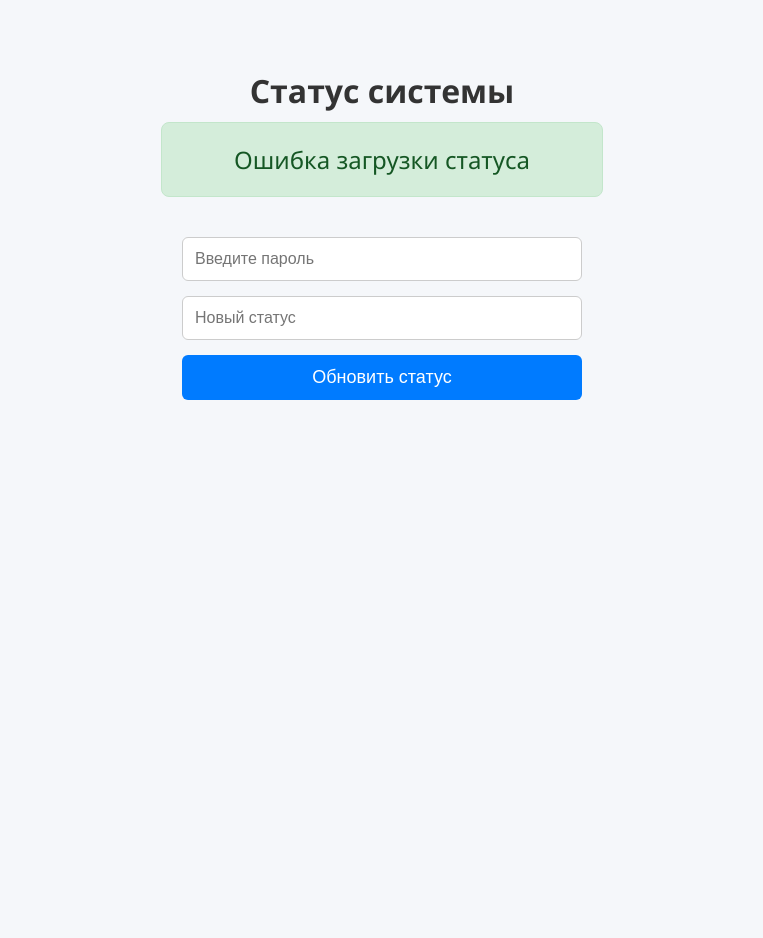
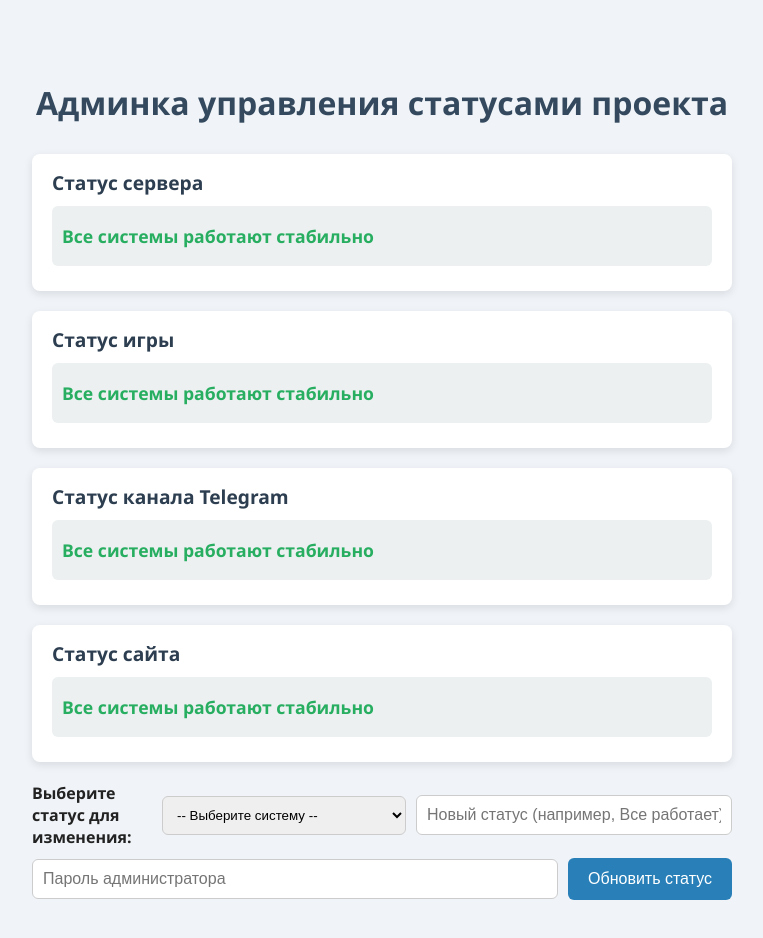
Before and after one commit to kirill12633/status.metro.new, a plain HTML site: page index.html in a window 1280 px wide. Shown: the whole page, without its empty margins (258-1021 px from the left). Before the commit the page ends 800 px from the top, so only its background shows below. Drawn offline with Linux system fonts and the light colour scheme; no server answers.

Commit message:
Update index.html

```diff
--- a/index.html
+++ b/index.html
@@ -2,126 +2,232 @@
 <html lang="ru">
 <head>
   <meta charset="UTF-8" />
-  <title>Статус системы</title>
+  <title>Админка статусов проекта</title>
   <style>
     body {
       font-family: 'Segoe UI', Tahoma, Geneva, Verdana, sans-serif;
-      background: #f5f7fa;
-      display: flex;
-      flex-direction: column;
-      align-items: center;
-      padding: 40px;
-      color: #333;
+      max-width: 700px;
+      margin: 40px auto;
+      padding: 20px;
+      background: #f0f4f8;
+      color: #222;
     }
     h1 {
+      text-align: center;
+      margin-bottom: 30px;
+      color: #34495e;
+    }
+    .status-block {
+      background: white;
+      padding: 15px 20px;
+      border-radius: 8px;
+      box-shadow: 0 3px 8px rgba(0,0,0,0.1);
+      margin-bottom: 20px;
+    }
+    .status-block h2 {
+      margin-top: 0;
+      color: #2c3e50;
+      font-size: 1.2em;
       margin-bottom: 10px;
     }
-    #status {
-      font-size: 24px;
-      margin-bottom: 40px;
-      padding: 20px;
-      background: #d4edda;
-      border: 1px solid #c3e6cb;
-      border-radius: 8px;
-      width: 400px;
-      text-align: center;
-      color: #155724;
+    .status-display {
+      font-weight: bold;
+      font-size: 1.1em;
+      margin-bottom: 10px;
+      padding: 10px;
+      border-radius: 6px;
+      background: #ecf0f1;
+      color: #2c3e50;
+      min-height: 40px;
+      display: flex;
+      align-items: center;
+      gap: 10px;
+    }
+    .status-ok {
+      color: #27ae60;
+    }
+    .status-error {
+      color: #c0392b;
     }
     form {
       display: flex;
-      flex-direction: column;
-      width: 400px;
-      gap: 15px;
+      flex-wrap: wrap;
+      gap: 10px;
+      align-items: center;
     }
     input[type="text"], input[type="password"] {
-      padding: 12px;
-      font-size: 16px;
+      flex: 1 1 250px;
+      padding: 10px;
+      font-size: 1em;
+      border-radius: 6px;
       border: 1px solid #ccc;
-      border-radius: 6px;
-      outline: none;
-      transition: border-color 0.3s;
-    }
-    input[type="text"]:focus, input[type="password"]:focus {
-      border-color: #007bff;
     }
     button {
-      padding: 12px;
-      font-size: 18px;
+      padding: 12px 20px;
+      background: #2980b9;
       border: none;
       border-radius: 6px;
-      background-color: #007bff;
       color: white;
+      font-size: 1em;
       cursor: pointer;
-      transition: background-color 0.3s;
+      transition: background 0.3s;
+      flex-shrink: 0;
     }
     button:hover {
-      background-color: #0056b3;
+      background: #1c5980;
     }
     #message {
-      margin-top: 10px;
+      margin-top: 15px;
       font-weight: bold;
+    }
+    #message.error {
+      color: #c0392b;
+    }
+    #message.success {
+      color: #27ae60;
+    }
+    label {
+      font-weight: 600;
+      width: 120px;
+      user-select: none;
     }
   </style>
 </head>
 <body>
-  <h1>Статус системы</h1>
-  <div id="status">Загрузка статуса...</div>
 
-  <form id="statusForm">
-    <input type="password" id="password" placeholder="Введите пароль" required />
-    <input type="text" id="newStatus" placeholder="Новый статус" required />
+<h1>Админка управления статусами проекта</h1>
+
+<div id="statuses">
+  <div class="status-block" data-key="server">
+    <h2>Статус сервера</h2>
+    <div class="status-display" id="status-server">Загрузка...</div>
+  </div>
+  <div class="status-block" data-key="game">
+    <h2>Статус игры</h2>
+    <div class="status-display" id="status-game">Загрузка...</div>
+  </div>
+  <div class="status-block" data-key="telegram">
+    <h2>Статус канала Telegram</h2>
+    <div class="status-display" id="status-telegram">Загрузка...</div>
+  </div>
+  <div class="status-block" data-key="website">
+    <h2>Статус сайта</h2>
+    <div class="status-display" id="status-website">Загрузка...</div>
+  </div>
+</div>
+
+<form id="status-form">
+  <label for="status-select">Выберите статус для изменения:</label>
+  <select id="status-select" required style="flex:1 1 200px; padding:10px; border-radius:6px; border:1px solid #ccc;">
+    <option value="" disabled selected>-- Выберите систему --</option>
+    <option value="server">Сервер</option>
+    <option value="game">Игра</option>
+    <option value="telegram">Telegram канал</option>
+    <option value="website">Сайт</option>
+  </select>
+
+  <input type="text" id="new-status" placeholder="Новый статус (например, Все работает)" required />
+
+  <input type="password" id="password" placeholder="Пароль администратора" required style="flex:1 1 200px;" />
+
   <button type="submit">Обновить статус</button>
-    <div id="message"></div>
 </form>
 
+<div id="message"></div>
+
 <script>
-    async function fetchStatus() {
-      try {
-        const res = await fetch('/api/status');
-        const data = await res.json();
-        document.getElementById('status').textContent = data.status;
-      } catch {
-        document.getElementById('status').textContent = 'Ошибка загрузки статуса';
+  const webhookURL = 'https://discord.com/api/webhooks/1403274247232819271/Ui4g8IJEMhdfwurKFHag9LUwHh9lRzC7oGF5i29MaDamHioSgubRuFBvT8GyHi39eIKc';
+  const ADMIN_PASSWORD = '2255';
+
+  // Изначальные статусы (можно менять)
+  let statuses = {
+    server: 'Все системы работают стабильно',
+    game: 'Все системы работают стабильно',
+    telegram: 'Все системы работают стабильно',
+    website: 'Все системы работают стабильно'
+  };
+
+  // Элементы показа статусов
+  function updateStatusDisplay(key) {
+    const el = document.getElementById('status-' + key);
+    if (!el) return;
+
+    const status = statuses[key];
+    el.textContent = status;
+
+    // Подкрашиваем зеленым если содержит "работают", красным — если нет
+    if (/работа/i.test(status)) {
+      el.classList.add('status-ok');
+      el.classList.remove('status-error');
+    } else {
+      el.classList.add('status-error');
+      el.classList.remove('status-ok');
     }
   }
 
-    document.getElementById('statusForm').addEventListener('submit', async (e) => {
+  // Обновляем все при загрузке
+  function updateAllStatuses() {
+    for (const key in statuses) {
+      updateStatusDisplay(key);
+    }
+  }
+
+  // Показываем сообщение
+  const message = document.getElementById('message');
+  function showMessage(text, type='') {
+    message.textContent = text;
+    message.className = type;
+  }
+
+  // Отправляем в Discord через webhook
+  async function sendToDiscord(system, status) {
+    const content = `Обновлён статус **${system}**: ${status}`;
+    const res = await fetch(webhookURL, {
+      method: 'POST',
+      headers: { 'Content-Type': 'application/json' },
+      body: JSON.stringify({ content }),
+    });
+    if (!res.ok) throw new Error('Ошибка при отправке в Discord');
+  }
+
+  // Обработка формы
+  const form = document.getElementById('status-form');
+  form.addEventListener('submit', async (e) => {
     e.preventDefault();
-      const password = document.getElementById('password').value.trim();
-      const newStatus = document.getElementById('newStatus').value.trim();
-      const messageDiv = document.getElementById('message');
+    showMessage('');
 
-      if (!password || !newStatus) {
-        messageDiv.textContent = 'Пожалуйста, заполните все поля';
-        messageDiv.style.color = 'red';
+    const system = document.getElementById('status-select').value;
+    const newStatus = document.getElementById('new-status').value.trim();
+    const password = document.getElementById('password').value;
+
+    if (password !== ADMIN_PASSWORD) {
+      showMessage('Ошибка: неверный пароль', 'error');
+      return;
+    }
+    if (!system) {
+      showMessage('Ошибка: выберите систему для обновления', 'error');
+      return;
+    }
+    if (!newStatus) {
+      showMessage('Ошибка: статус не может быть пустым', 'error');
       return;
     }
 
     try {
-        const res = await fetch('/api/status', {
-          method: 'POST',
-          headers: { 'Content-Type': 'application/x-www-form-urlencoded' },
-          body: new URLSearchParams({ password, status: newStatus })
-        });
-        const data = await res.json();
+      await sendToDiscord(system, newStatus);
+      statuses[system] = newStatus;
+      updateStatusDisplay(system);
+      showMessage('Статус успешно обновлён!', 'success');
 
-        if (res.ok) {
-          messageDiv.textContent = data.message;
-          messageDiv.style.color = 'green';
-          document.getElementById('status').textContent = newStatus;
-          document.getElementById('password').value = '';
-          document.getElementById('newStatus').value = '';
-        } else {
-          messageDiv.textContent = data.message || 'Ошибка';
-          messageDiv.style.color = 'red';
-        }
-      } catch {
-        messageDiv.textContent = 'Ошибка запроса';
-        messageDiv.style.color = 'red';
+      form.reset();
+    } catch (err) {
+      console.error(err);
+      showMessage('Ошибка: не удалось отправить статус в Discord', 'error');
     }
   });
 
-    fetchStatus();
+  updateAllStatuses();
 </script>
+
 </body>
 </html>
```
Lines whose indentation alone changed are shown as unchanged.
